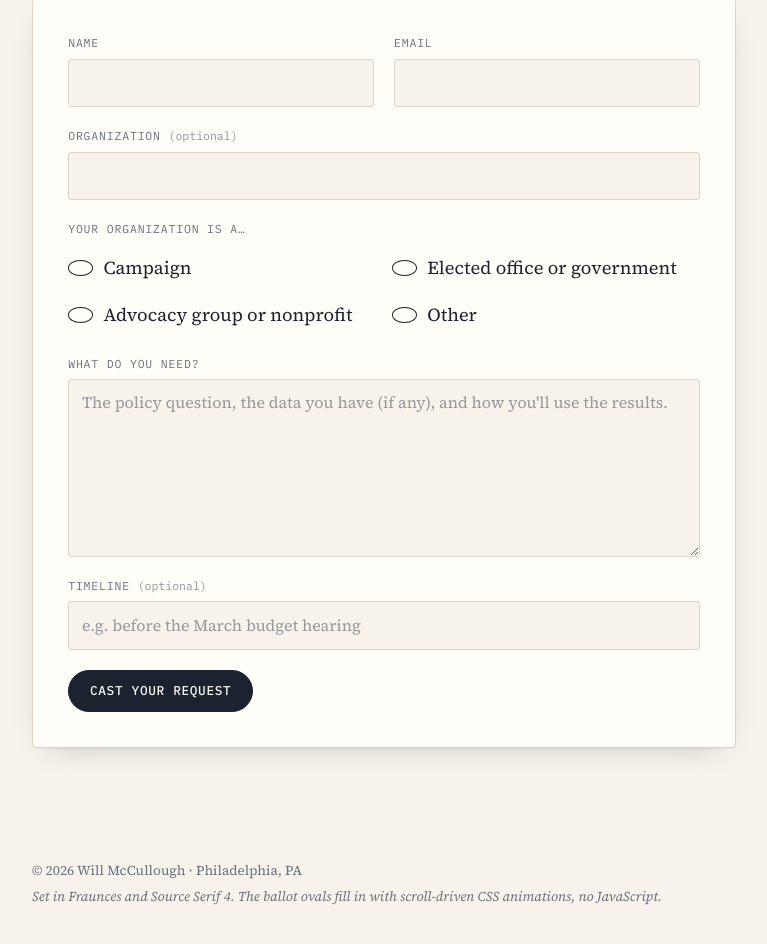
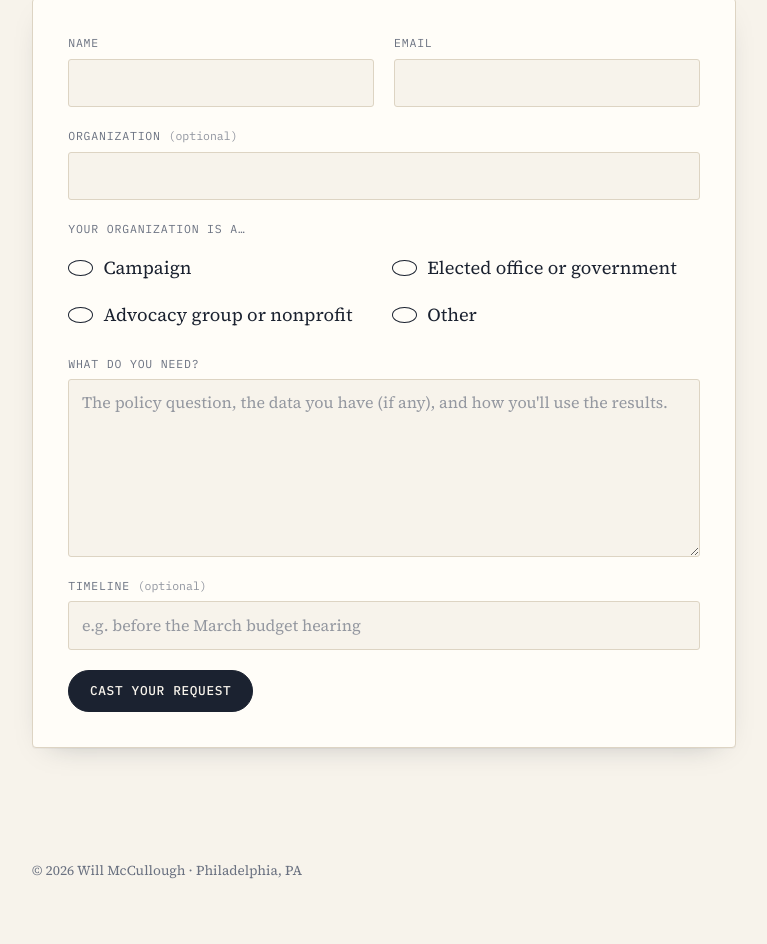
Before and after one commit to wtmccullough/wtmccullough.github.io, a plain HTML site: page index.html in a window 1280 px wide. Shown: the part 8418-9362 px from the top of the page, without its empty margins (32-799 px from the left). Drawn offline with Linux system fonts and the light colour scheme.

Commit message:
Remove footer note
Co-Authored-By: Claude Opus 5.5 <noreply@anthropic.com>

```diff
--- a/index.html
+++ b/index.html
@@ -306,7 +306,6 @@
 
     <footer class="footer">
       <p>&copy; 2026 Will McCullough &middot; Philadelphia, PA</p>
-      <p class="footer-note">Set in Fraunces and Source Serif 4. The ballot ovals fill in with scroll-driven CSS animations, no JavaScript.</p>
     </footer>
   </main>
 </body>
```
